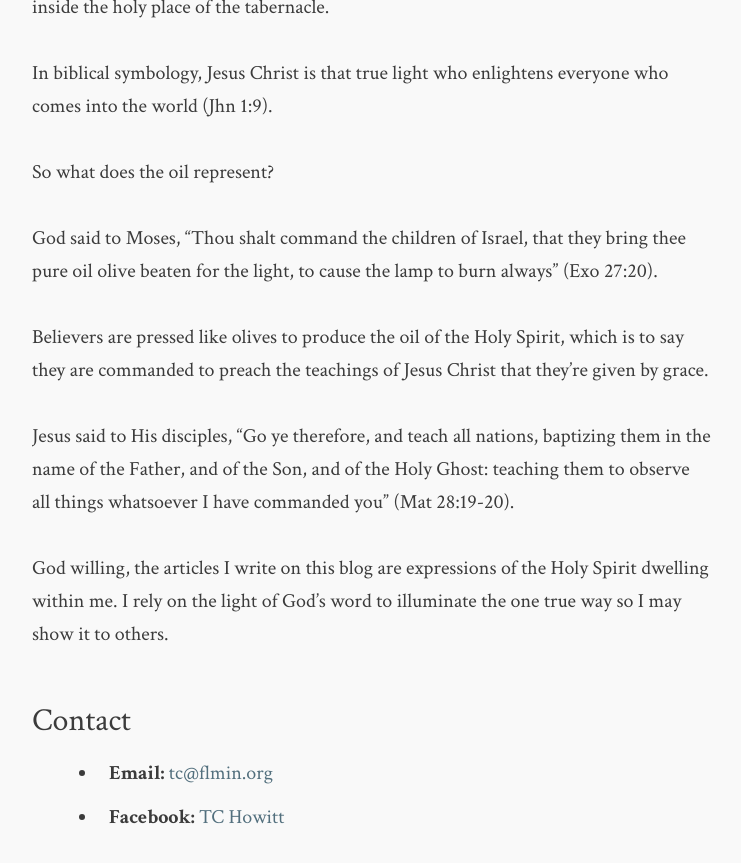
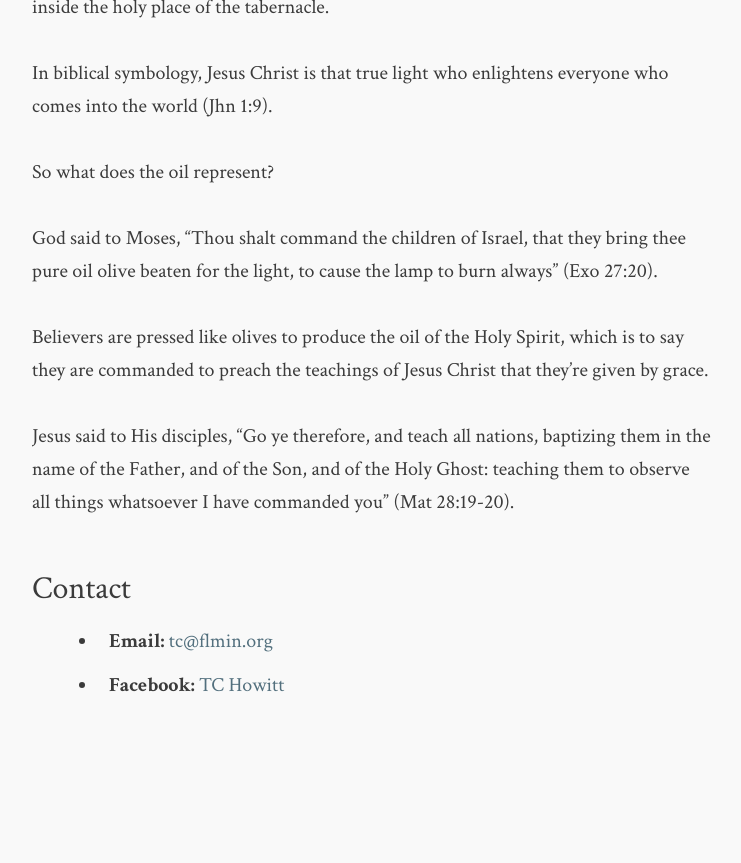
Before and after one commit to flashlightministries/oilforlight, a Jekyll site: the page built from about.md, in a window 1280 px wide and 900 px high, scrolled down 1492 px. Shown: the top 863 px of the window, without its empty margins (268-1009 px from the left). Built offline with Jekyll 4.4.1, drawn with Linux system fonts in a browser that asks for light colours; nearby versions of some CDN libraries; after the commit the page ends 2260 px from its top, so only the background shows below that.

Commit message:
Update about.md

```diff
--- a/about.md
+++ b/about.md
@@ -30,8 +30,6 @@ Believers are pressed like olives to produce the oil of the Holy Spirit, which i
 
 Jesus said to His disciples, "Go ye therefore, and teach all nations, baptizing them in the name of the Father, and of the Son, and of the Holy Ghost: teaching them to observe all things whatsoever I have commanded you" (Mat 28:19-20).
 
-God willing, the articles I write on this blog are expressions of the Holy Spirit dwelling within me.  I rely on the light of God's word to illuminate the one true way so I may show it to others.
-
 ### Contact
 
   * **Email:** [tc@flmin.org](mailto:tc@flmin.org){:target="_blank"}
```
